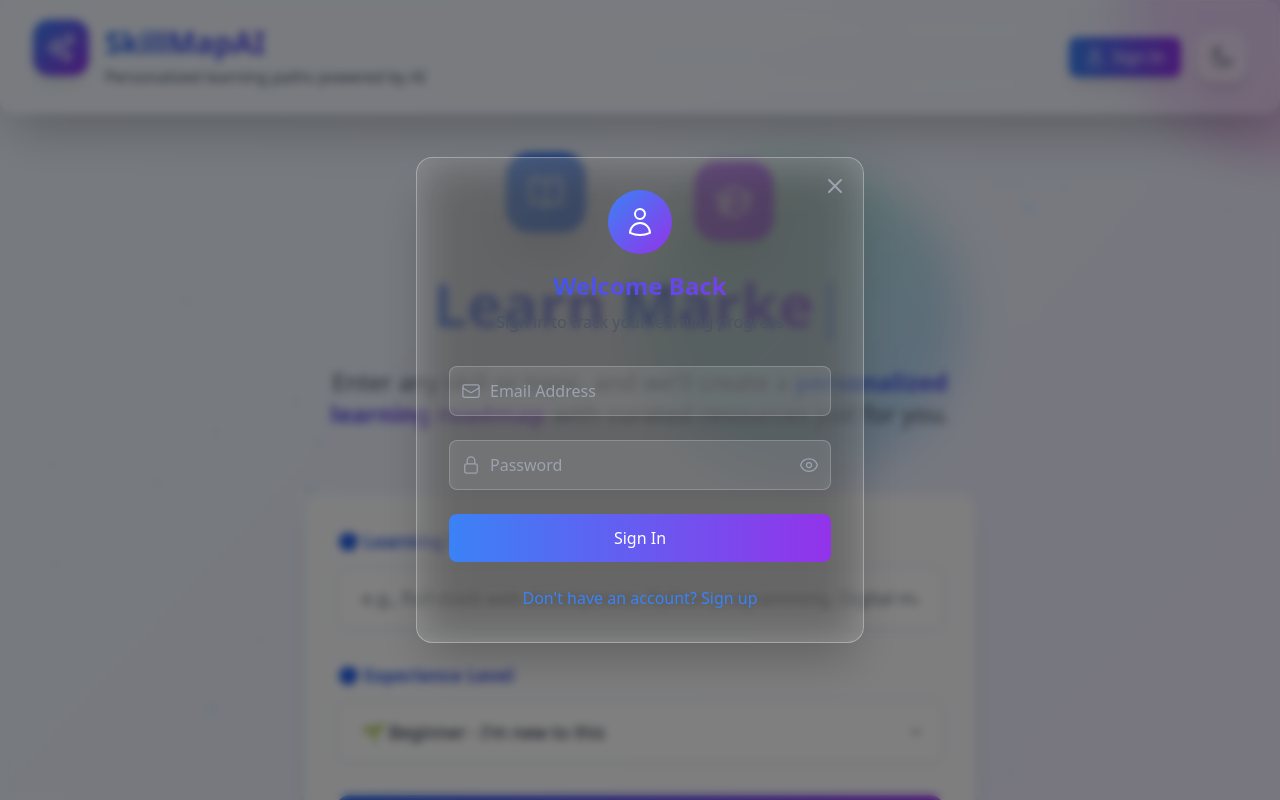
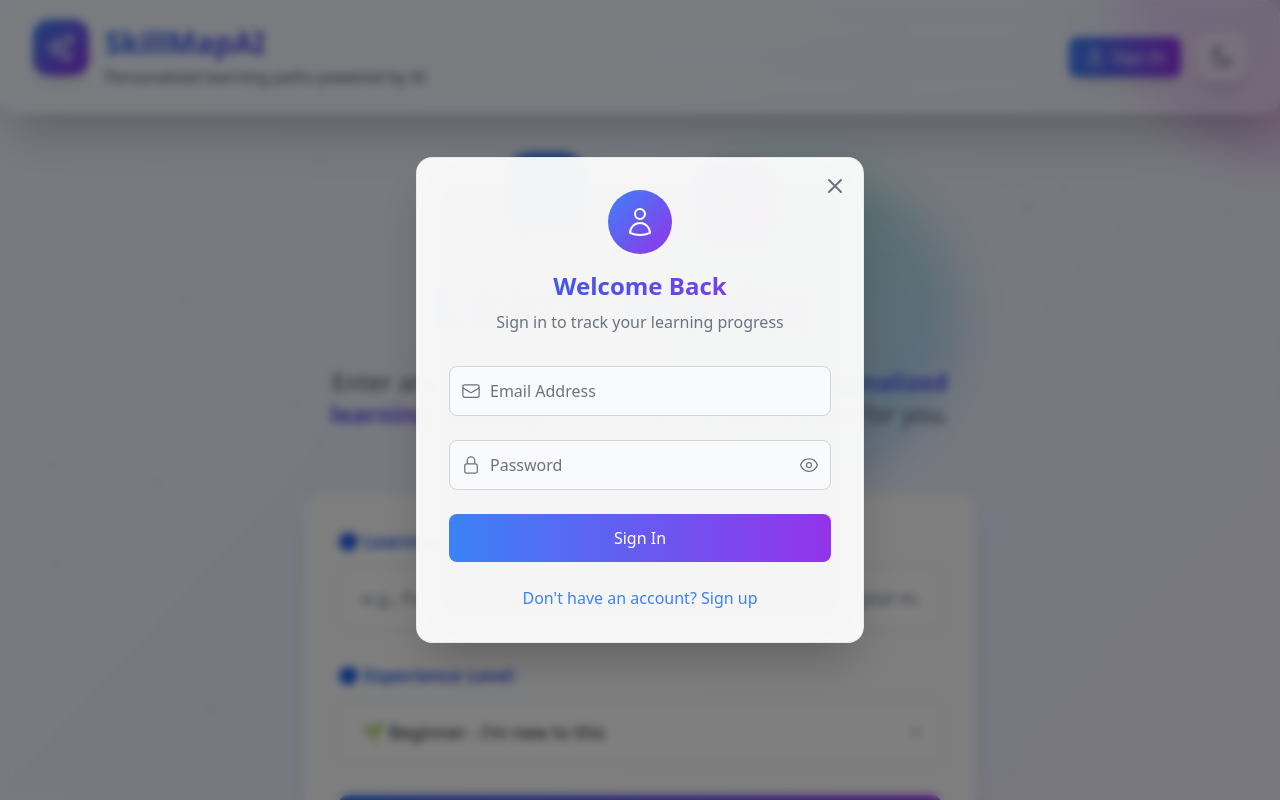
Before and after one commit to mmoncada1/LearnAI, a Next.js app: page / in a window 1280 px wide. Both pictures are taken after a click on the button "Sign In". Shown: the top 800 px of the page. Built offline with nearby package versions, Linux system fonts and the light colour scheme.

Commit message:
fixed sign in

```diff
--- a/components/AuthModal.tsx
+++ b/components/AuthModal.tsx
@@ -1,6 +1,6 @@
 'use client';
 
-import { useState } from 'react';
+import { useState, useEffect } from 'react';
 import { useAuth } from '@/lib/AuthContext';
 import { EyeIcon, EyeSlashIcon, UserIcon, LockClosedIcon, EnvelopeIcon } from '@heroicons/react/24/outline';
 
@@ -18,22 +18,25 @@ export default function AuthModal({ isOpen, onClose }: AuthModalProps) {
     password: '',
   });
 
-  const { login, register, loading, error, clearError } = useAuth();
+  const { login, register, loading, error, clearError, isAuthenticated } = useAuth();
+
+  // Close modal when user becomes authenticated
+  useEffect(() => {
+    if (isAuthenticated && isOpen) {
+      onClose();
+    }
+  }, [isAuthenticated, isOpen, onClose]);
 
   const handleSubmit = async (e: React.FormEvent) => {
     e.preventDefault();
     clearError();
 
-    try {
     if (isLogin) {
       await login({ email: formData.email, password: formData.password });
     } else {
       await register({ name: formData.name, email: formData.email, password: formData.password });
     }
-      onClose();
-    } catch (error) {
-      // Error is handled by the context
-    }
+    // Modal will auto-close via useEffect if authentication succeeds
   };
 
   const handleInputChange = (e: React.ChangeEvent<HTMLInputElement>) => {
@@ -49,11 +52,16 @@ export default function AuthModal({ isOpen, onClose }: AuthModalProps) {
     setFormData({ name: '', email: '', password: '' });
   };
 
+  const handleClose = () => {
+    clearError();
+    onClose();
+  };
+
   if (!isOpen) return null;
 
   return (
     <div className="fixed inset-0 z-50 flex items-center justify-center bg-black bg-opacity-50 backdrop-blur-sm">
-      <div className="glass-card w-full max-w-md p-8 mx-4">
+      <div className="bg-white/95 dark:bg-gray-800/95 backdrop-blur-xl rounded-2xl border border-gray-200/80 dark:border-gray-700/50 shadow-2xl w-full max-w-md p-8 mx-4">
         <div className="text-center mb-8">
           <div className="flex items-center justify-center w-16 h-16 bg-gradient-to-br from-primary-500 to-purple-600 rounded-full mx-auto mb-4">
             <UserIcon className="w-8 h-8 text-white" />
@@ -61,7 +69,7 @@ export default function AuthModal({ isOpen, onClose }: AuthModalProps) {
           <h2 className="text-2xl font-bold gradient-text">
             {isLogin ? 'Welcome Back' : 'Join SkillMapAI'}
           </h2>
-          <p className="text-gray-600 dark:text-gray-400 mt-2">
+          <p className="text-gray-500 dark:text-gray-400 mt-2">
             {isLogin ? 'Sign in to track your learning progress' : 'Create an account to save your learning journey'}
           </p>
         </div>
@@ -74,48 +82,47 @@ export default function AuthModal({ isOpen, onClose }: AuthModalProps) {
 
         <form onSubmit={handleSubmit} className="space-y-6">
           {!isLogin && (
-            <div className="relative">
-              <UserIcon className="absolute left-3 top-1/2 transform -translate-y-1/2 w-5 h-5 text-gray-400" />
+            <div className="relative">            <UserIcon className="absolute left-3 top-1/2 transform -translate-y-1/2 w-5 h-5 text-gray-500 dark:text-gray-400" />
             <input
               type="text"
               name="name"
               placeholder="Full Name"
               value={formData.name}
               onChange={handleInputChange}
-                className="w-full pl-10 pr-4 py-3 bg-white/10 dark:bg-gray-800/50 border border-white/20 dark:border-gray-700 rounded-lg focus:outline-none focus:ring-2 focus:ring-primary-500 focus:border-transparent"
+              className="w-full pl-10 pr-4 py-3 bg-gray-50 dark:bg-gray-800/50 border border-gray-300 dark:border-gray-700 rounded-lg focus:outline-none focus:ring-2 focus:ring-primary-500 focus:border-transparent text-gray-900 dark:text-gray-100 placeholder-gray-500 dark:placeholder-gray-400"
                 required={!isLogin}
               />
             </div>
           )}
 
           <div className="relative">
-            <EnvelopeIcon className="absolute left-3 top-1/2 transform -translate-y-1/2 w-5 h-5 text-gray-400" />
+            <EnvelopeIcon className="absolute left-3 top-1/2 transform -translate-y-1/2 w-5 h-5 text-gray-500 dark:text-gray-400" />
             <input
               type="email"
               name="email"
               placeholder="Email Address"
               value={formData.email}
               onChange={handleInputChange}
-              className="w-full pl-10 pr-4 py-3 bg-white/10 dark:bg-gray-800/50 border border-white/20 dark:border-gray-700 rounded-lg focus:outline-none focus:ring-2 focus:ring-primary-500 focus:border-transparent"
+              className="w-full pl-10 pr-4 py-3 bg-gray-50 dark:bg-gray-800/50 border border-gray-300 dark:border-gray-700 rounded-lg focus:outline-none focus:ring-2 focus:ring-primary-500 focus:border-transparent text-gray-900 dark:text-gray-100 placeholder-gray-500 dark:placeholder-gray-400"
               required
             />
           </div>
 
           <div className="relative">
-            <LockClosedIcon className="absolute left-3 top-1/2 transform -translate-y-1/2 w-5 h-5 text-gray-400" />
+            <LockClosedIcon className="absolute left-3 top-1/2 transform -translate-y-1/2 w-5 h-5 text-gray-500 dark:text-gray-400" />
             <input
               type={showPassword ? 'text' : 'password'}
               name="password"
               placeholder="Password"
               value={formData.password}
               onChange={handleInputChange}
-              className="w-full pl-10 pr-12 py-3 bg-white/10 dark:bg-gray-800/50 border border-white/20 dark:border-gray-700 rounded-lg focus:outline-none focus:ring-2 focus:ring-primary-500 focus:border-transparent"
+              className="w-full pl-10 pr-12 py-3 bg-gray-50 dark:bg-gray-800/50 border border-gray-300 dark:border-gray-700 rounded-lg focus:outline-none focus:ring-2 focus:ring-primary-500 focus:border-transparent text-gray-900 dark:text-gray-100 placeholder-gray-500 dark:placeholder-gray-400"
               required
             />
             <button
               type="button"
               onClick={() => setShowPassword(!showPassword)}
-              className="absolute right-3 top-1/2 transform -translate-y-1/2 text-gray-400 hover:text-gray-600 dark:hover:text-gray-300"
+              className="absolute right-3 top-1/2 transform -translate-y-1/2 text-gray-500 hover:text-gray-700 dark:text-gray-400 dark:hover:text-gray-300"
             >
               {showPassword ? (
                 <EyeSlashIcon className="w-5 h-5" />
@@ -144,8 +151,8 @@ export default function AuthModal({ isOpen, onClose }: AuthModalProps) {
         </div>
 
         <button
-          onClick={onClose}
-          className="absolute top-4 right-4 text-gray-400 hover:text-gray-600 dark:hover:text-gray-300"
+          onClick={handleClose}
+          className="absolute top-4 right-4 text-gray-500 hover:text-gray-700 dark:text-gray-400 dark:hover:text-gray-300"
         >
           <svg className="w-6 h-6" fill="none" stroke="currentColor" viewBox="0 0 24 24">
             <path strokeLinecap="round" strokeLinejoin="round" strokeWidth={2} d="M6 18L18 6M6 6l12 12" />
```
Lines whose indentation alone changed are shown as unchanged.
